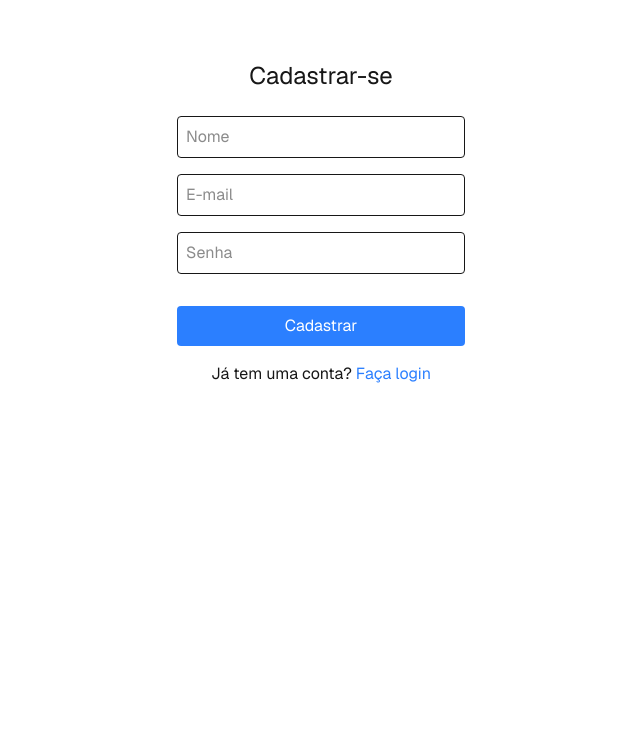
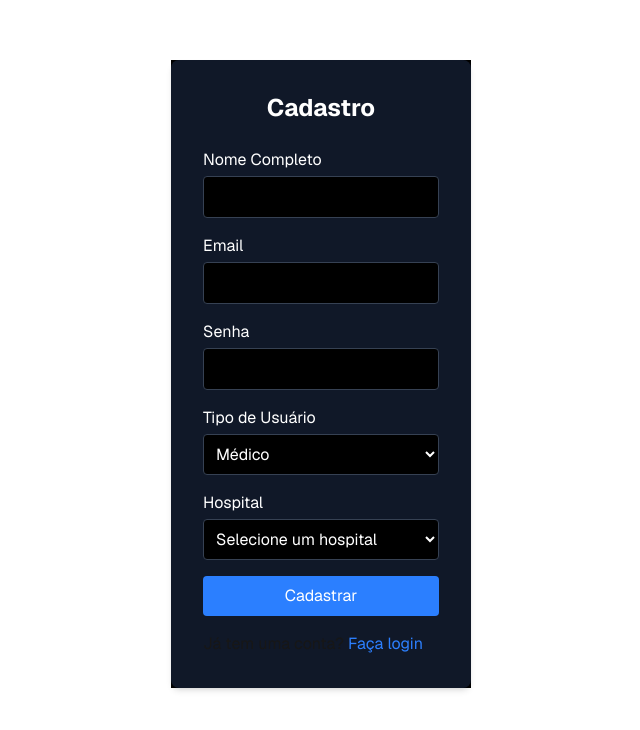
Before and after one commit to equipe3-cinza/transferencia-pacientes-front, a Next.js app: page /register in a window 1280 px wide. Shown: the part 104-834 px from the top of the page, without its empty margins (319-959 px from the left). Built offline with nearby package versions, Linux system fonts and the light colour scheme; no server answers.

Commit message:
[release/STP] - Ajuste cadastro com perfil

```diff
--- a/src/app/components/Dashboard.js
+++ b/src/app/components/Dashboard.js
@@ -54,11 +54,14 @@ const ListaRegistros = ({ registros, tipo, onEditar, onExcluir }) => {
     };
 
     return (
-      <div className="mb-8 w-full">
-        <h3 className="text-xl font-semibold mb-2 capitalize">{tipo}</h3>
-        <ul className="space-y-2">
+        <div className="mb-12">
+          <h2 className="text-2xl font-semibold mb-6 capitalize text-center">{tipo}</h2>
+          <ul className="space-y-4">
             {registros.map((registro) => (
-            <li key={registro.id} className="flex justify-between items-center p-2 border rounded">
+              <li
+                key={registro.id}
+                className="flex items-center justify-between bg-gray-900 p-4 rounded shadow-sm border"
+              >
                 {editandoId === registro.id ? (
                   <input
                     type="text"
@@ -72,16 +75,16 @@ const ListaRegistros = ({ registros, tipo, onEditar, onExcluir }) => {
                       }
                     }}
                     autoFocus
-                  className="border rounded px-2 py-1 flex-1"
+                    className="flex-1 border border-gray-300 rounded px-3 py-2 focus:outline-none focus:ring-2 focus:ring-blue-500"
                   />
                 ) : (
-                <span>{registro.nome}</span>
+                  <span className="flex-1">{registro.nome}</span>
                 )}
-              <div className="flex gap-2">
+                <div className="flex gap-2 ml-4">
                   {editandoId === registro.id ? (
                     <button
                       onClick={handleSalvar}
-                    className="text-green-600 hover:underline"
+                      className="text-green-600 hover:text-green-800 font-medium"
                     >
                       Salvar
                     </button>
@@ -92,13 +95,13 @@ const ListaRegistros = ({ registros, tipo, onEditar, onExcluir }) => {
                           setEditandoId(registro.id);
                           setNovoNome(registro.nome);
                         }}
-                      className="text-yellow-600 hover:underline"
+                        className="text-yellow-500 hover:text-yellow-700 font-medium"
                       >
                         Editar
                       </button>
                       <button
                         onClick={() => onExcluir(registro.id, tipo)}
-                      className="text-red-600 hover:underline"
+                        className="text-red-500 hover:text-red-700 font-medium"
                       >
                         Excluir
                       </button>
@@ -185,11 +188,12 @@ const Dashboard = () => {
   return (
     <>
       <Navbar />
-    <div className="p-8 max-w-4xl mx-auto">
-      <h1 className="text-3xl font-bold mb-8 text-center">Dashboard de Gerenciamento</h1>
+      <div className="flex items-center justify-center bg-black">
+        <div className="p-8 rounded-lg shadow-md w-full max-w-md bg-gray-900">
+          <h1 className="text-3xl font-bold mb-10 text-center">Dashboard de Gerenciamento</h1>
 
           {Object.entries(dados).map(([tipo, registros]) => (
-        <div key={tipo} className="mb-12">
+            <div key={tipo}>
               <FormularioAdicionar tipo={tipo} onAdicionar={(novo) => adicionarRegistro(tipo, novo)} />
               <ListaRegistros
                 registros={registros}
@@ -200,6 +204,7 @@ const Dashboard = () => {
             </div>
           ))}
         </div>
+      </div>
     </>
   );
 };
--- a/src/app/components/Login.js
+++ b/src/app/components/Login.js
@@ -26,7 +26,8 @@ const Login = () => {
     };
 
     return (
-    <div className="flex flex-col items-center min-h-screen">
+        <div className="flex items-center justify-center bg-black">
+            <div className="p-8 rounded-lg shadow-md w-full max-w-md bg-gray-900">
                 <h1 className="text-2xl mb-6">Login</h1>
                 <form onSubmit={handleSubmit} className="flex flex-col w-72 gap-4">
                     <input
@@ -61,6 +62,7 @@ const Login = () => {
                     </button>
                 </div>
             </div>
+        </div>
     );
 };
 
--- a/src/app/components/Navbar.js
+++ b/src/app/components/Navbar.js
@@ -18,7 +18,7 @@ const Navbar = () => {
   };
 
   return (
-    <nav style={{ display: "flex", justifyContent: "space-between", padding: "10px 20px" }}>
+    <nav style={{ display: "flex", justifyContent: "right", padding: "10px 20px" }}>
       <div>
         <button onClick={handleLogout} style={{ padding: "8px 16px", backgroundColor: "#e53935", color: "white", border: "none", borderRadius: "4px" }}>
           Logout
--- a/src/app/components/Register.js
+++ b/src/app/components/Register.js
@@ -1,73 +1,122 @@
 "use client";
+import { useState } from "react";
+import { registerUser } from "@/lib/auth";
+import { useRouter } from "next/navigation";
 
-import { useState } from "react";
-import { useRouter } from "next/navigation";
-import { auth } from "@/lib/firebase";
-import { createUserWithEmailAndPassword, updateProfile } from "firebase/auth";
-
-const Register = () => {
-  const [name, setName] = useState("");         // <-- Novo useState para nome
-  const [email, setEmail] = useState("");
-  const [password, setPassword] = useState("");
+export default function Register() {
+    const [formData, setFormData] = useState({
+        email: "",
+        password: "",
+        nome: "",
+        role: "medico",
+        hospital: "",
+    });
+    const [loading, setLoading] = useState(false);
     const [error, setError] = useState("");
-  const [loading, setLoading] = useState(false);
     const router = useRouter();
 
-  const handleSubmit = async (event) => {
-    event.preventDefault();
+    const handleSubmit = async (e) => {
+        e.preventDefault();
         setLoading(true);
+        setError("");
 
-    try {
-      // Cria o usuário
-      const userCredential = await createUserWithEmailAndPassword(auth, email, password);
+        if (!formData.hospital) {
+            setError("Selecione um hospital");
+            setLoading(false);
+            return;
+        }
 
-      // Atualiza o perfil com o nome
-      await updateProfile(userCredential.user, {
-        displayName: name
+        const { email, password, nome, role, hospital } = formData;
+
+        const result = await registerUser(email, password, {
+            nome,
+            role,
+            hospital,
         });
 
-      // Redireciona para login
-      router.push("/login");
-    } catch (err) {
-      setError("Erro ao cadastrar: " + err.message);
-    } finally {
+        if (result.success) {
+            router.push("/dashboard");
+        } else {
+            setError(result.error);
             setLoading(false);
         }
     };
 
     return (
-    <div className="flex flex-col items-center min-h-screen">
-      <h1 className="text-2xl mb-6">Cadastrar-se</h1>
-      <form onSubmit={handleSubmit} className="flex flex-col w-72 gap-4">
+        <div className="flex items-center justify-center bg-black">
+            <div className="p-8 rounded-lg shadow-md w-full max-w-md bg-gray-900">
+                <h1 className="text-2xl font-bold mb-6 text-center text-white">Cadastro</h1>
+
+                {error && <div className="mb-4 p-2 bg-red-100 text-red-700 rounded">{error}</div>}
+
+                <form onSubmit={handleSubmit} className="space-y-4">
+                    <div>
+                        <label className="block mb-1 text-white">Nome Completo</label>
                         <input
                             type="text"
-          placeholder="Nome"
-          value={name}
-          onChange={(e) => setName(e.target.value)}
-          className="p-2 border rounded"
+                            value={formData.nome}
+                            onChange={(e) => setFormData({ ...formData, nome: e.target.value })}
+                            className="w-full p-2 border rounded bg-black text-white border-gray-700 focus:outline-none focus:border-blue-500"
                             required
                         />
+                    </div>
+
+                    <div>
+                        <label className="block mb-1 text-white">Email</label>
                         <input
                             type="email"
-          placeholder="E-mail"
-          value={email}
-          onChange={(e) => setEmail(e.target.value)}
-          className="p-2 border rounded"
+                            value={formData.email}
+                            onChange={(e) => setFormData({ ...formData, email: e.target.value })}
+                            className="w-full p-2 border rounded bg-black text-white border-gray-700 focus:outline-none focus:border-blue-500"
                             required
                         />
+                    </div>
+
+                    <div>
+                        <label className="block mb-1 text-white">Senha</label>
                         <input
                             type="password"
-          placeholder="Senha"
-          value={password}
-          onChange={(e) => setPassword(e.target.value)}
-          className="p-2 border rounded"
+                            value={formData.password}
+                            onChange={(e) => setFormData({ ...formData, password: e.target.value })}
+                            className="w-full p-2 border rounded bg-black text-white border-gray-700 focus:outline-none focus:border-blue-500"
                             required
+                            minLength="6"
                         />
-        {error && <div className="text-red-500 text-sm">{error}</div>}
+                    </div>
+
+                    <div>
+                        <label className="block mb-1 text-white">Tipo de Usuário</label>
+                        <select
+                            value={formData.role}
+                            onChange={(e) => setFormData({ ...formData, role: e.target.value })}
+                            className="w-full p-2 border rounded bg-black text-white border-gray-700 focus:outline-none focus:border-blue-500"
+                            required
+                        >
+                            <option value="medico">Médico</option>
+                            <option value="enfermeiro">Enfermeiro</option>
+                            <option value="supervisor">Supervisor</option>
+                            <option value="administrador">Administrador</option>
+                        </select>
+                    </div>
+
+                    <div>
+                        <label className="block mb-1 text-white">Hospital</label>
+                        <select
+                            value={formData.hospital}
+                            onChange={(e) => setFormData({ ...formData, hospital: e.target.value })}
+                            className="w-full p-2 border rounded bg-black text-white border-gray-700 focus:outline-none focus:border-blue-500"
+                            required
+                        >
+                            <option value="">Selecione um hospital</option>
+                            <option value="hospital1">Hospital Central</option>
+                            <option value="hospital2">Hospital Norte</option>
+                        </select>
+                    </div>
+
                     <button
                         type="submit"
-          className="bg-blue-500 text-white py-2 rounded mt-4"
                         disabled={loading}
+                        className="w-full bg-blue-500 text-white p-2 rounded hover:bg-blue-600 disabled:bg-blue-300"
                     >
                         {loading ? "Cadastrando..." : "Cadastrar"}
                     </button>
@@ -82,7 +131,6 @@ const Register = () => {
                     </button>
                 </div>
             </div>
+        </div>
     );
-};
-
-export default Register;
+}
--- a/src/app/dashboard/page.tsx
+++ b/src/app/dashboard/page.tsx
@@ -2,10 +2,6 @@ import Dashboard from "@/app/components/Dashboard";
 
 export default function DashboardPage() {
   return (
-    <div className="grid grid-rows-[20px_1fr_20px] items-center justify-items-center min-h-screen p-8 pb-20 gap-16 sm:p-20 font-[family-name:var(--font-geist-sans)]">
-      <main className="flex flex-col gap-[32px] row-start-2 items-center sm:items-start">
         <Dashboard />
-      </main>
-    </div>
   );
 }
--- a/src/app/register/page.tsx
+++ b/src/app/register/page.tsx
@@ -2,7 +2,7 @@ import Register from "@/app/components/Register";
 
 export default function RegisterPage() {
   return (
-    <div className="grid grid-rows-[20px_1fr_20px] items-center justify-items-center min-h-screen p-8 pb-20 gap-16 sm:p-20 font-[family-name:var(--font-geist-sans)]">
+    <div className="grid grid-rows-[20px_1fr_20px] items-center justify-items-center p-8 pb-20 gap-16 sm:p-20 font-[family-name:var(--font-geist-sans)]">
       <main className="flex flex-col gap-[32px] row-start-2 items-center sm:items-start">
         <Register />
       </main>
--- /dev/null
+++ b/src/lib/auth.js
@@ -0,0 +1,21 @@
+import { auth, database } from "@/lib/firebase";
+import { createUserWithEmailAndPassword } from "firebase/auth";
+import { ref, set } from "firebase/database";
+
+export const registerUser = async (email, password, userData) => {
+  try {
+    const userCredential = await createUserWithEmailAndPassword(auth, email, password);
+    const user = userCredential.user;
+
+    const userProfileRef = ref(database, `users/${user.uid}`);
+    await set(userProfileRef, {
+      ...userData,
+      email: user.email,
+      createdAt: new Date().toISOString(),
+    });
+
+    return { success: true, user };
+  } catch (error) {
+    return { success: false, error: error.message };
+  }
+};
```
Lines whose indentation alone changed are shown as unchanged.
